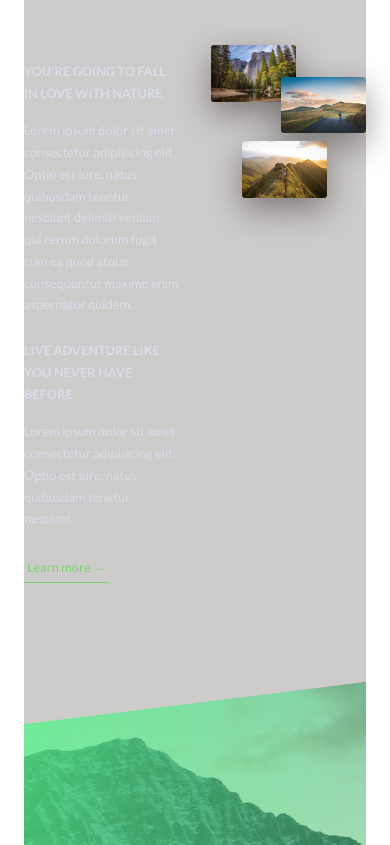
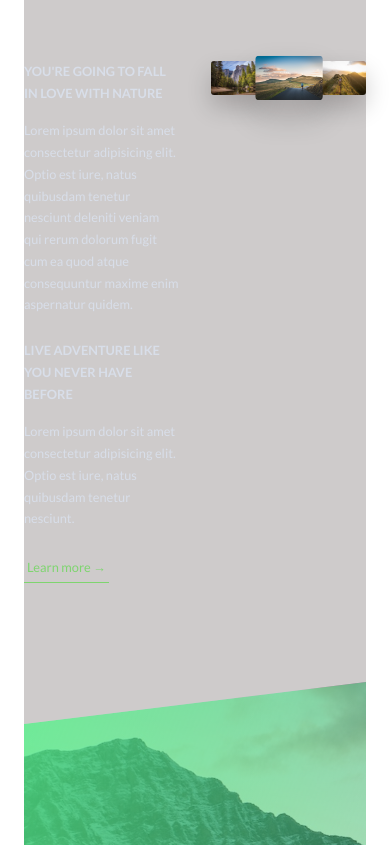
Before and after one commit to tishpr/natours-clone, a website: page index.html in a window 390 px wide. Shown: the part 1003-1848 px from the top of the page. Drawn offline with Linux system fonts and the light colour scheme.

Commit message:
changed picture composition for responsive breakpoint

```diff
--- a/sass/components/_composition.scss
+++ b/sass/components/_composition.scss
@@ -8,28 +8,54 @@
         z-index: 2;
         transition: all .3s;
         outline-offset: 2rem;
+        // media
+        //queries
+        @include respond(tab-port) {
+            position: relative;
+            float: left;
+            width: 33.3333333%;
+            box-shadow: 0 1.5rem 3rem rgba($color-black, .2);
+        }
         &--p1 {
             left: 0rem;
             top: -2rem;
+            // media
+            //queries
+            @include respond(tab-port) {
+                top: 0;
+            }
         }
         &--p2 {
             right: 0;
             top: 2rem;
+            // media
+            //queries
+            @include respond(tab-port) {
+                top: 0;
+                transform: scale(1.3);
+                z-index: 23;
+            }
         }
         &--p3 {
             left: 20%;
             top: 10rem;
+            // media
+            //queries
+            @include respond(tab-port) {
+                left: 0;
+                top: 0;
+            }
         }
         &:hover {
             outline: 1.5rem solid $color-primary;
             transform: scale(1.06);
             box-shadow: 0 2.5rem 4rem rgba($color-black, .5);
-            z-index: 20;
+            z-index: 25;
         }
     }
-    //this :hover state is on the composition > and scales out on photos not //hovered on
+    //this :hover state is on the composition > and scales out on photos not hovered on
     &:hover &__photo:not(:hover) {
-        transform: scale(.8) translateY(-5rem);
+        transform: scale(.8) translateY(-2rem);
     }
 }
 
```
Also changed, not shown: css/style.css.
